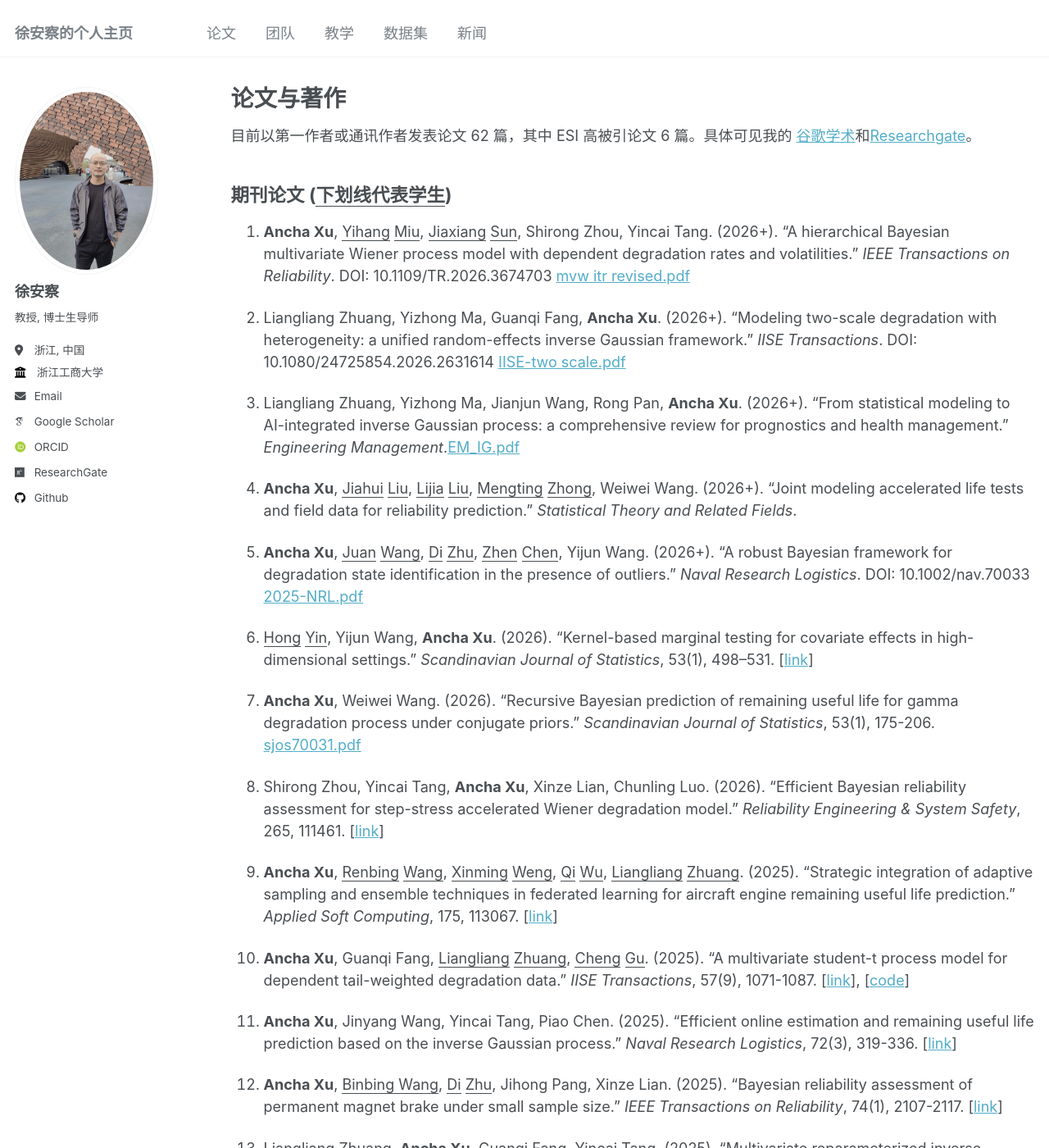
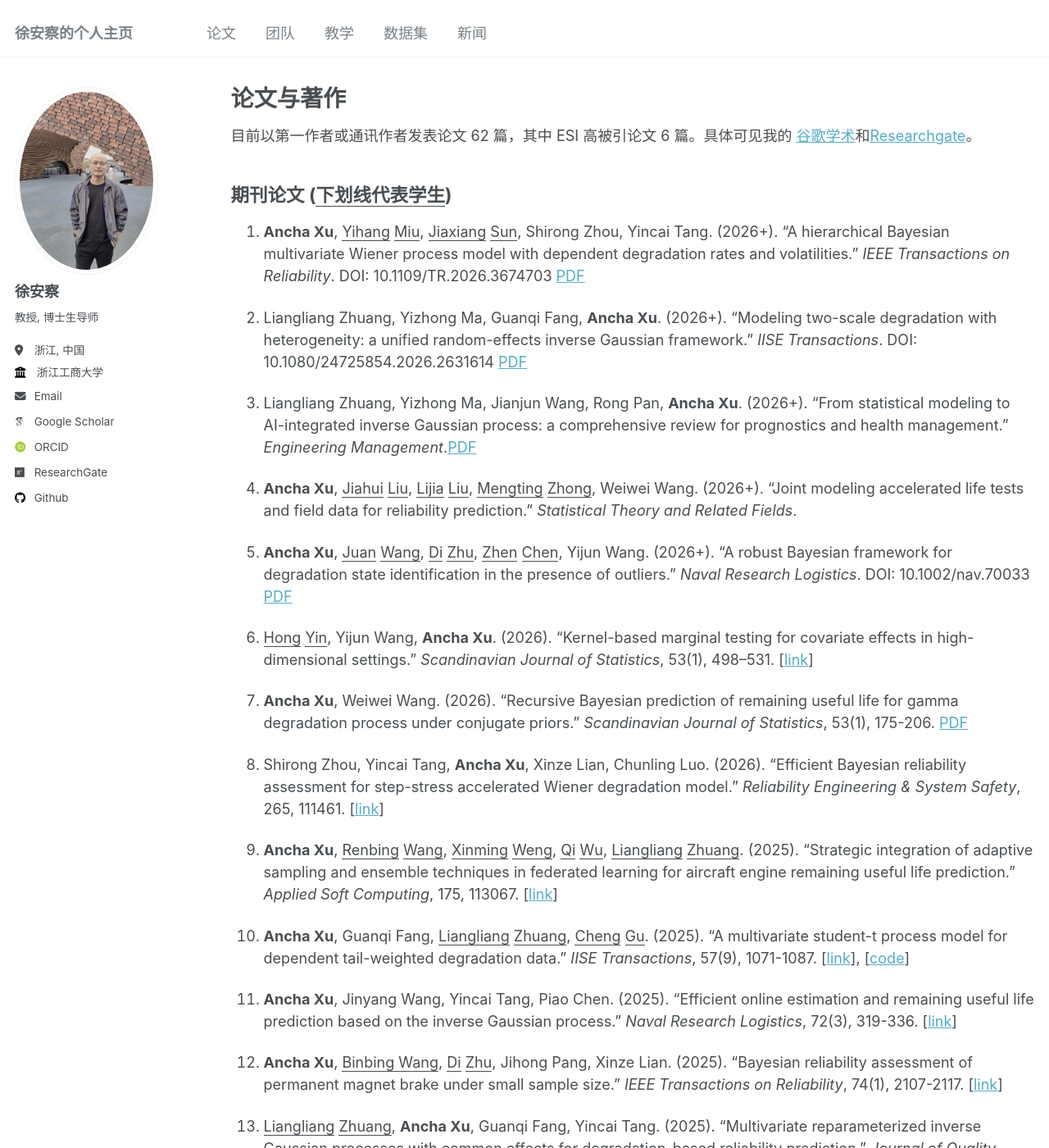
Before and after one commit to XU-ANCHA/XU-ANCHA.github.io, a Jekyll site: the page built from _pages/publications.md, in a window 1280 px wide and 1400 px high. Shown: the whole window at 82% size. Built offline with Jekyll 4.4.1, drawn with Linux system fonts in a browser that asks for light colours; some web fonts are replaced.

Commit message:
Update publications.md

```diff
--- a/_pages/publications.md
+++ b/_pages/publications.md
@@ -9,20 +9,20 @@ author_profile: true
 
 ## 期刊论文 (<u>下划线代表学生</u>)
 
-1. **Ancha Xu**, <u>Yihang</u> <u>Miu</u>, <u>Jiaxiang</u> <u>Sun</u>, Shirong Zhou, Yincai Tang. (2026+). "A hierarchical Bayesian multivariate Wiener process model with dependent degradation rates and volatilities." *IEEE Transactions on Reliability*. DOI: 10.1109/TR.2026.3674703 [mvw itr revised.pdf](https://github.com/user-attachments/files/25888211/mvw.itr.revised.pdf)
+1. **Ancha Xu**, <u>Yihang</u> <u>Miu</u>, <u>Jiaxiang</u> <u>Sun</u>, Shirong Zhou, Yincai Tang. (2026+). "A hierarchical Bayesian multivariate Wiener process model with dependent degradation rates and volatilities." *IEEE Transactions on Reliability*. DOI: 10.1109/TR.2026.3674703 [PDF](https://github.com/user-attachments/files/25888211/mvw.itr.revised.pdf)
 
-1. Liangliang Zhuang, Yizhong Ma, Guanqi Fang, **Ancha Xu**. (2026+). "Modeling two-scale degradation with heterogeneity: a unified random-effects inverse Gaussian framework." *IISE Transactions*. DOI: 10.1080/24725854.2026.2631614 [IISE-two scale.pdf](https://github.com/user-attachments/files/25140849/IISE-two.scale.pdf)
+1. Liangliang Zhuang, Yizhong Ma, Guanqi Fang, **Ancha Xu**. (2026+). "Modeling two-scale degradation with heterogeneity: a unified random-effects inverse Gaussian framework." *IISE Transactions*. DOI: 10.1080/24725854.2026.2631614 [PDF](https://github.com/user-attachments/files/25140849/IISE-two.scale.pdf)
 
-1. Liangliang Zhuang, Yizhong Ma, Jianjun Wang, Rong Pan, **Ancha Xu**. (2026+). "From statistical modeling to AI-integrated inverse Gaussian process: a comprehensive review for prognostics and health management." *Engineering Management*.[EM_IG.pdf](https://github.com/user-attachments/files/25143524/EM_IG.pdf)
+1. Liangliang Zhuang, Yizhong Ma, Jianjun Wang, Rong Pan, **Ancha Xu**. (2026+). "From statistical modeling to AI-integrated inverse Gaussian process: a comprehensive review for prognostics and health management." *Engineering Management*.[PDF](https://github.com/user-attachments/files/25143524/EM_IG.pdf)
 
 1. **Ancha Xu**, <u>Jiahui</u> <u>Liu</u>, <u>Lijia</u> <u>Liu</u>, <u>Mengting</u> <u>Zhong</u>, Weiwei Wang. (2026+). "Joint modeling accelerated life tests and field data for reliability prediction." *Statistical Theory and Related Fields*.
 
-1. **Ancha Xu**, <u>Juan</u> <u>Wang</u>, <u>Di</u> <u>Zhu</u>, <u>Zhen</u> <u>Chen</u>, Yijun Wang. (2026+). "A robust Bayesian framework for degradation state identification in the presence of outliers." *Naval Research Logistics*. DOI: 10.1002/nav.70033  [2025-NRL.pdf](https://github.com/user-attachments/files/23769901/2025-NRL.pdf)
+1. **Ancha Xu**, <u>Juan</u> <u>Wang</u>, <u>Di</u> <u>Zhu</u>, <u>Zhen</u> <u>Chen</u>, Yijun Wang. (2026+). "A robust Bayesian framework for degradation state identification in the presence of outliers." *Naval Research Logistics*. DOI: 10.1002/nav.70033  [PDF](https://github.com/user-attachments/files/23769901/2025-NRL.pdf)
 
 1. <u>Hong</u> <u>Yin</u>, Yijun Wang, **Ancha Xu**. (2026). "Kernel-based marginal testing for covariate effects in high-dimensional settings." *Scandinavian Journal of Statistics*, 53(1), 498–531.
     [<a href="https://doi.org/10.1111/sjos.70049">link</a>]
 
-1. **Ancha Xu**, Weiwei Wang. (2026). "Recursive Bayesian prediction of remaining useful life for gamma degradation process under conjugate priors." *Scandinavian Journal of Statistics*, 53(1), 175-206. [sjos70031.pdf](https://github.com/user-attachments/files/23430360/sjos70031.pdf)
+1. **Ancha Xu**, Weiwei Wang. (2026). "Recursive Bayesian prediction of remaining useful life for gamma degradation process under conjugate priors." *Scandinavian Journal of Statistics*, 53(1), 175-206. [PDF](https://github.com/user-attachments/files/23430360/sjos70031.pdf)
 
 1. Shirong Zhou, Yincai Tang, **Ancha Xu**, Xinze Lian, Chunling Luo. (2026). "Efficient Bayesian reliability assessment for step-stress accelerated Wiener degradation model." *Reliability Engineering & System Safety*, 265, 111461. [<a href="https://doi.org/10.1016/j.ress.2025.111461">link</a>]
 
```
